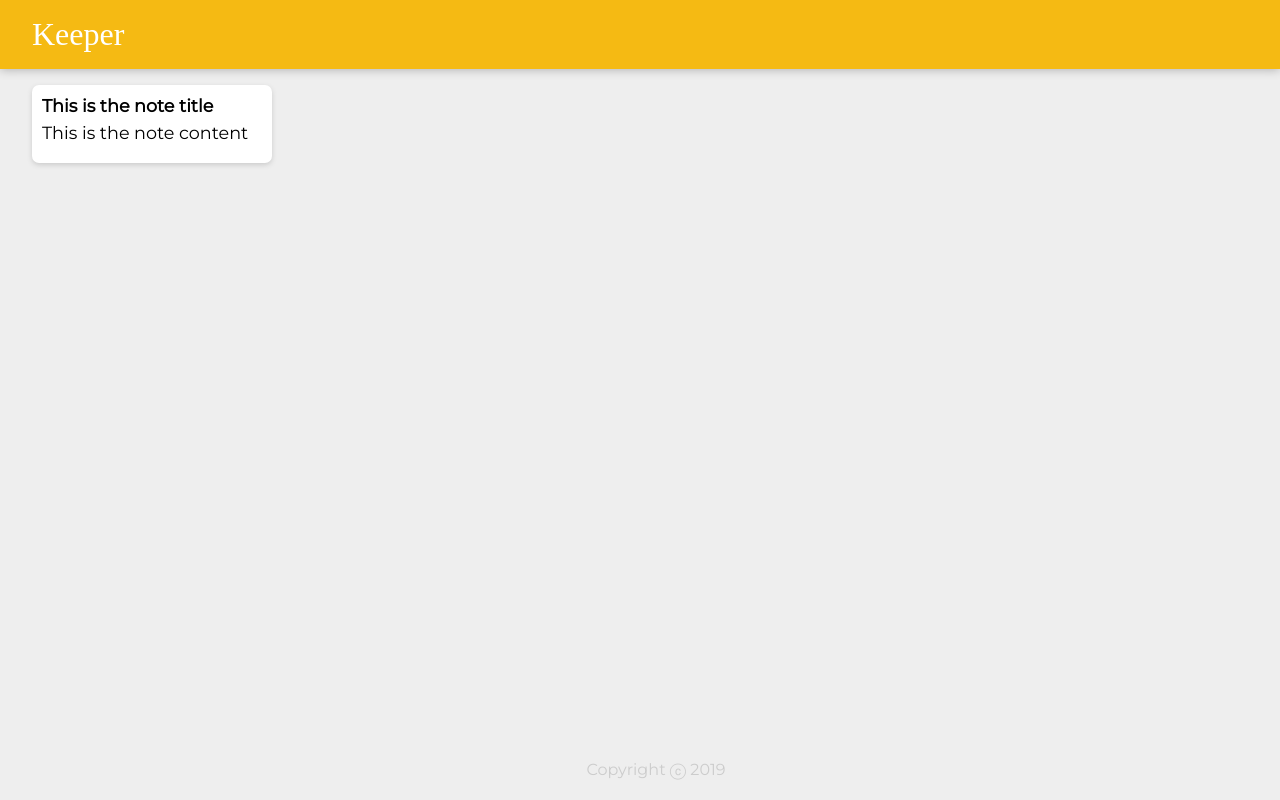
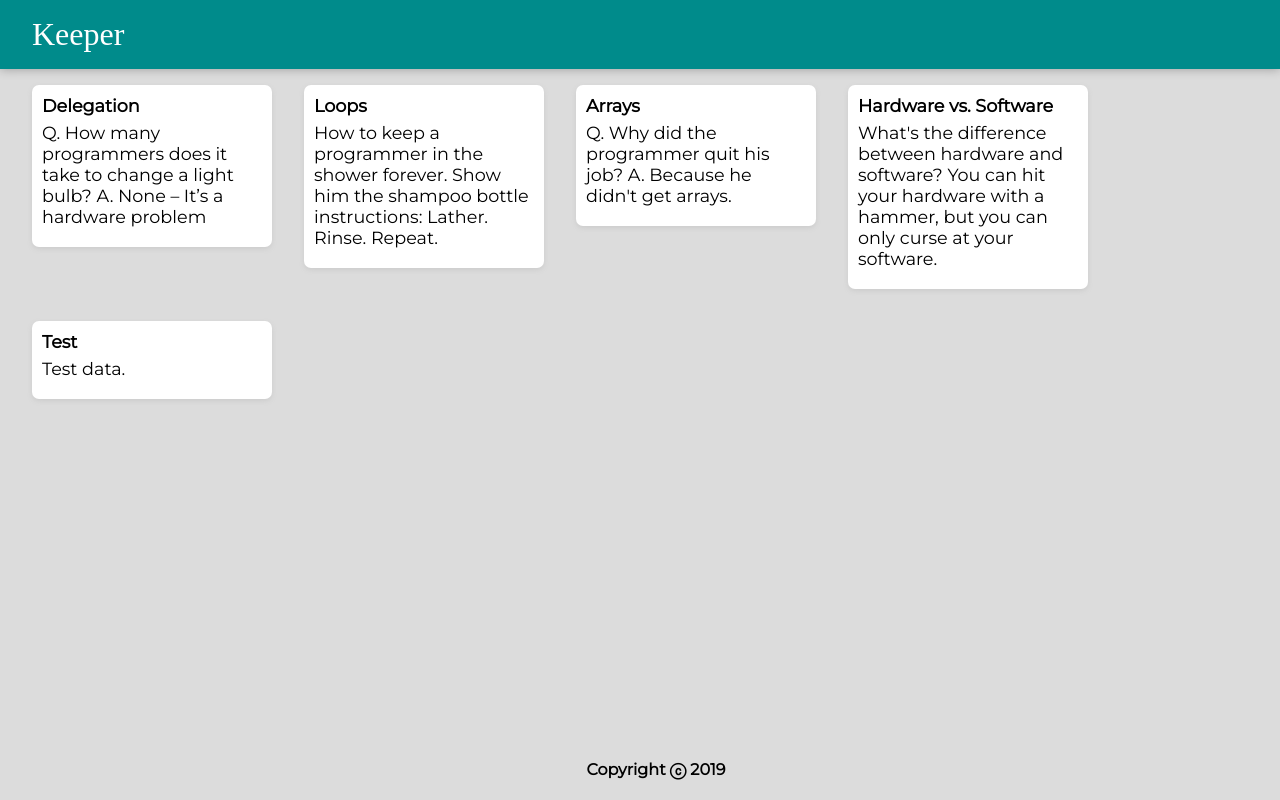
Before and after one commit to nikhilrajkarnikar/Keeper-2, a React app: page / in a window 1280 px wide. Built offline with nearby package versions, Linux system fonts and the light colour scheme; a web font is replaced by a local one.

Commit message:
Map property added and made the notes adding process dynamic

```diff
--- a/public/styles.css
+++ b/public/styles.css
@@ -7,12 +7,12 @@ html {
   font-family: "Montserrat", sans-serif;
 }
 body {
-  background: #eee;
+  background: gainsboro;
   padding: 0 16px;
 }
 
 header {
-  background-color: #f5ba13;
+  background-color: darkcyan;
   margin: auto -16px;
   padding: 16px 32px;
   box-shadow: 0 0 10px 0 rgba(0, 0, 0, 0.3);
@@ -25,6 +25,7 @@ header h1 {
 }
 
 footer {
+  font-weight: bold;
   position: absolute;
   text-align: center;
   bottom: 0;
@@ -33,7 +34,7 @@ footer {
 }
 
 footer p {
-  color: #ccc;
+  color: black;
 }
 .note {
   background: #fff;
--- a/src/components/App.js
+++ b/src/components/App.js
@@ -2,13 +2,21 @@ import React from "react";
 import Header from "./Header";
 import Footer from "./Footer";
 import Note from "./Note";
+import notes from "../notes";
 
 function App() {
   return (
     <div>
       <Header />
-      <Note />
-      <Footer />
+      {notes.map(noteTerm => (
+    <Note
+      key = {noteTerm.id}
+      title = {noteTerm.title}
+      content = {noteTerm.content}
+    />
+  )
+)}
+    <Footer />
     </div>
   );
 }
--- a/src/components/Note.js
+++ b/src/components/Note.js
@@ -1,10 +1,10 @@
 import React from "react";
 
-function Note() {
+function Note(props) {
   return (
     <div className="note">
-      <h1>This is the note title</h1>
-      <p>This is the note content</p>
+      <h1>{props.title}</h1>
+      <p>{props.content}</p>
     </div>
   );
 }
--- a/src/notes.js
+++ b/src/notes.js
@@ -22,5 +22,13 @@ const notes = [
     title: "Hardware vs. Software",
     content:
       "What's the difference between hardware and software? You can hit your hardware with a hammer, but you can only curse at your software."
+  },
+  {
+    key: 5,
+    title: "Test",
+    content:
+      "Test data."
   }
 ];
+
+export default notes;
```
